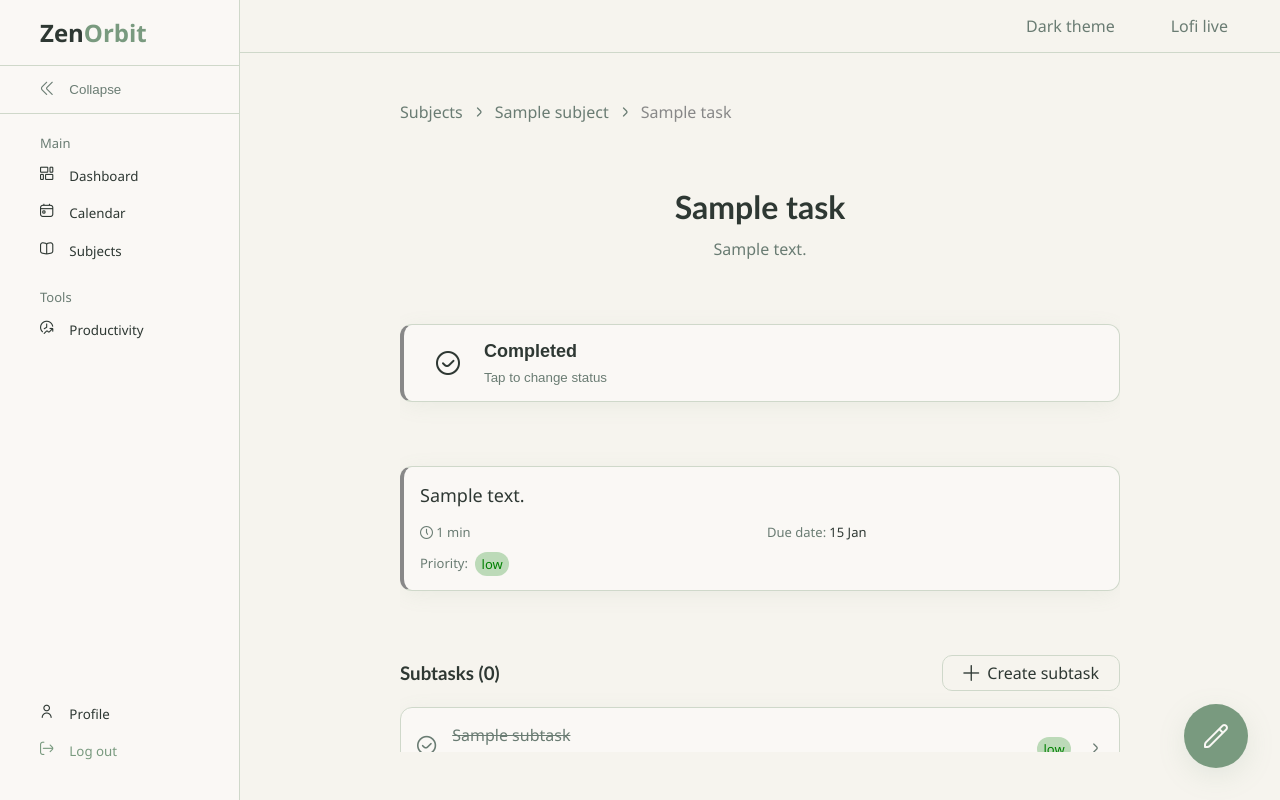
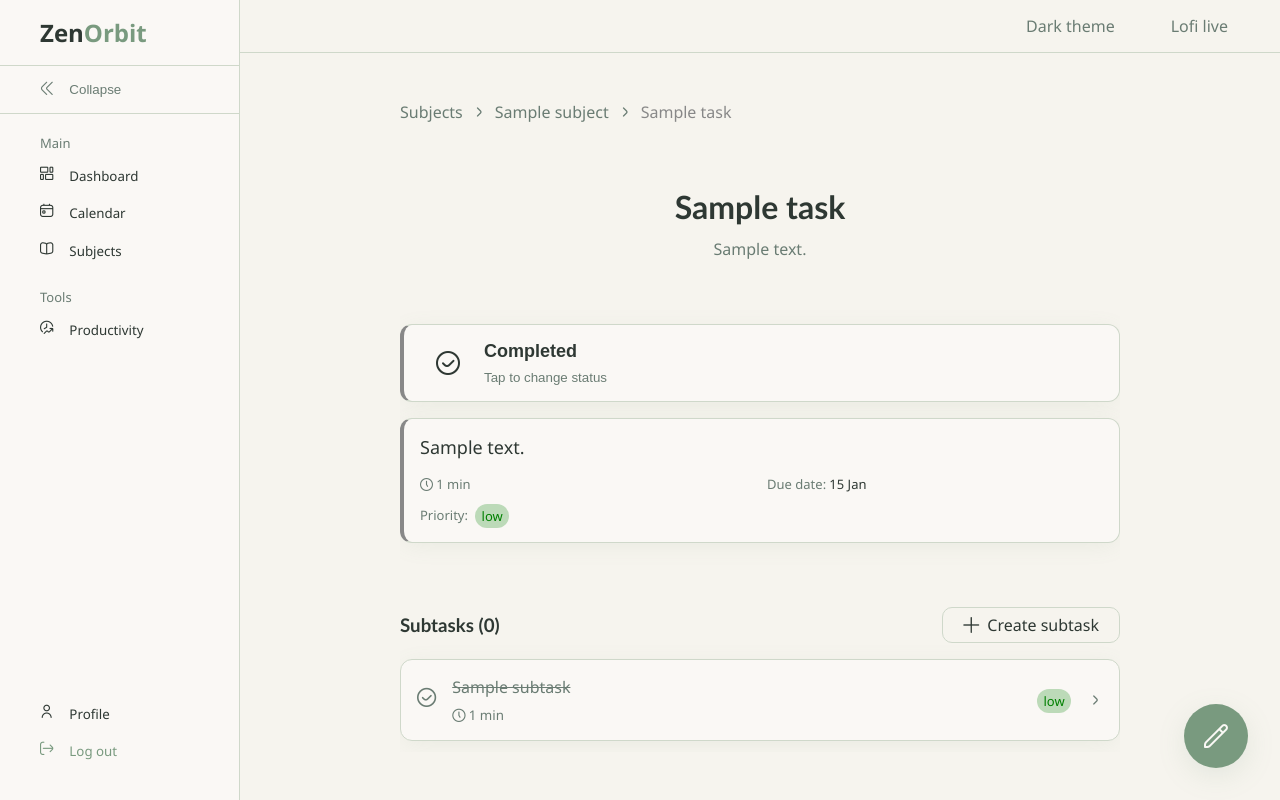
Before and after one commit to GoodLvck/PW-ProductivitySite, a Django app: page /subjects/1/tasks/1 in a window 1280 px wide. Run offline with Django 5.2, Linux system fonts and the light colour scheme; a user stored in the database is signed in; tables that the repository leaves empty hold one stand-in row (values such as "Sample post"); some libraries are stand-ins or nearby versions.

Commit message:
Group task status and details into card column
Add a .task-details-cards wrapper (flex column with gap) and move the task status and details card inside it to stack them vertically with spacing. Adjust HTML indentation; no functional changes to task data, only layout and styling for improved visual grouping.

```diff
--- a/ProductivitySite/productivity_site/static/css/private/tasks.css
+++ b/ProductivitySite/productivity_site/static/css/private/tasks.css
@@ -1,3 +1,9 @@
+.task-details-cards {
+    display: flex;
+    flex-direction: column;
+    gap: 1rem;
+}
+
 .task-details-card {
     padding: 1rem;
     display: flex;
--- a/ProductivitySite/templates/authorized/tasks/task_view.html
+++ b/ProductivitySite/templates/authorized/tasks/task_view.html
@@ -20,6 +20,7 @@
             <p>{{ task.text }}</p>
         </div>
 
+        <div class="task-details-cards">
             <!-- Task status -->
             <div id="task-status-container">
                 {% include "authorized/tasks/_task_status.html" %}
@@ -42,6 +43,7 @@
                         <span class="task-details-meta-label">Priority:</span>
                         <div class="priority-badge priority-badge-{{ task.priority }}">
                             <span>{{ task.priority }}</span>
+                        </div>
                     </div>
                 </div>
             </div>
```
Lines whose indentation alone changed are shown as unchanged.
